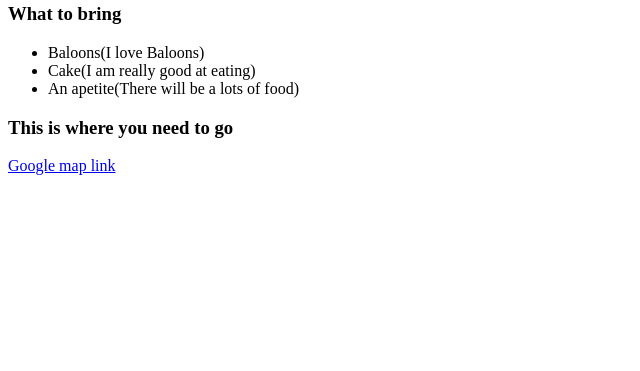
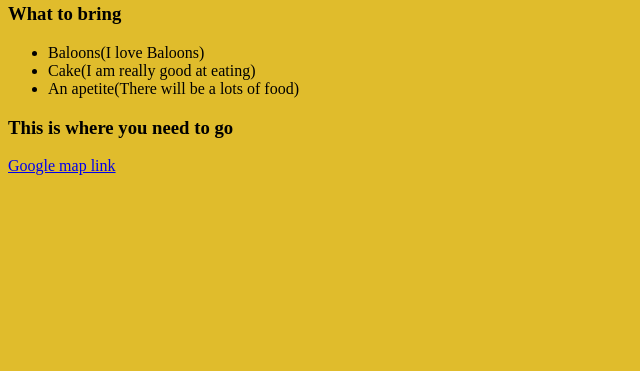
Before and after one commit to viveksep5/shreshta, a plain HTML site: page index.html in a window 1280 px wide. Shown: the part 429-800 px from the top of the page, without its empty margins (0-640 px from the left). Drawn offline with Linux system fonts and the light colour scheme.

Commit message:
Update index.html

```diff
--- a/index.html
+++ b/index.html
@@ -1,3 +1,4 @@
+<html style="background: rgb(224, 188, 44);"></html>
 <h1>It's Shreshta's Birthday</h1>
 <h2>On 8th of August</h2>
 
```
